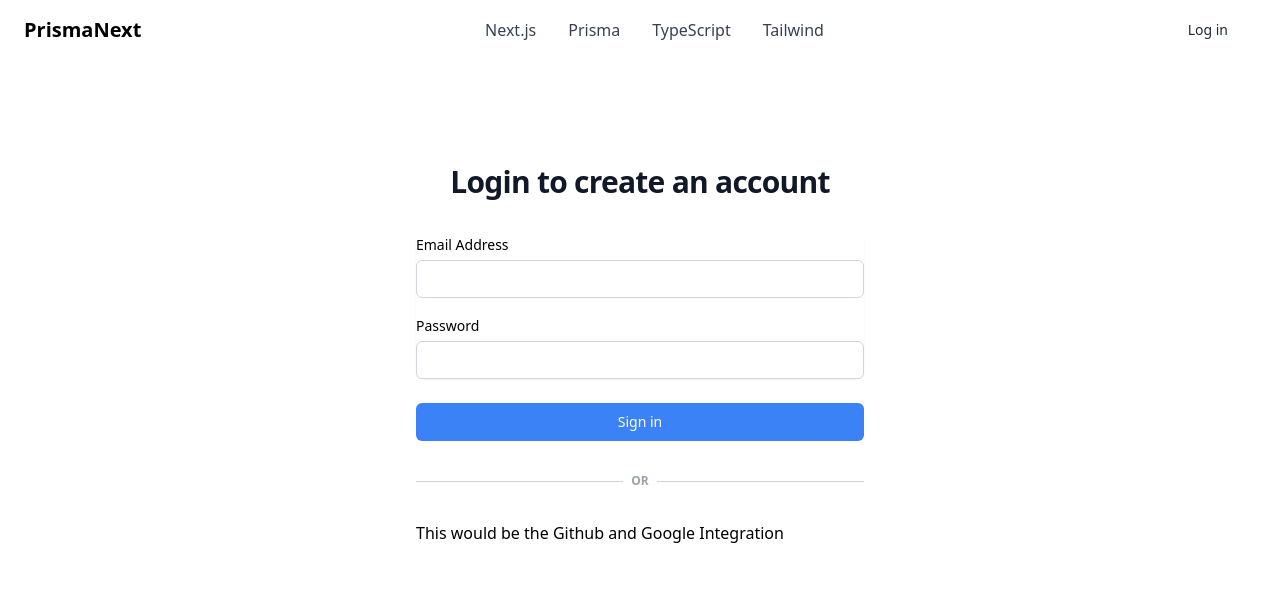
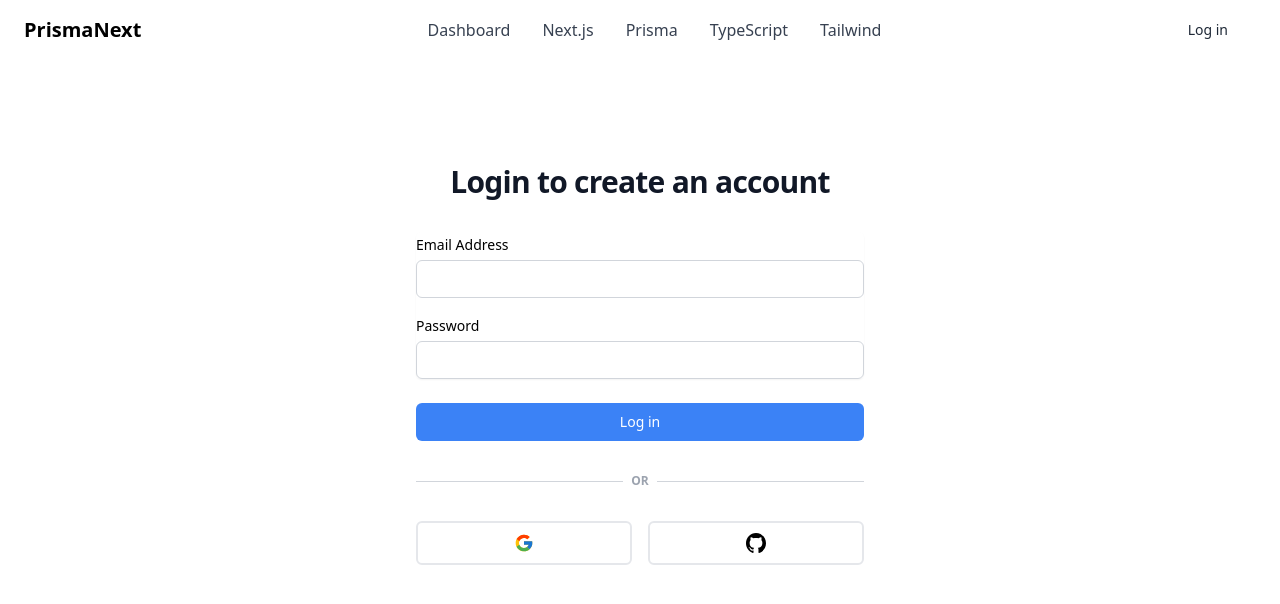
Before and after one commit to Zac-Zajdel/PrismaNext, a Next.js app: page /login in a window 1280 px wide. Shown: the top 604 px of the page. Built offline with nearby package versions, Linux system fonts and the light colour scheme.

Commit message:
feat: More setup for header and login

```diff
--- a/components/Header.tsx
+++ b/components/Header.tsx
@@ -1,8 +1,7 @@
-import { useRouter } from 'next/router'
 import { useState } from 'react'
+import Link from 'next/link'
 
 const Header = () => {
-  const router = useRouter()
   const [isToggled, setIsToggled] = useState(false)
 
   return (
@@ -17,12 +16,11 @@ const Header = () => {
           </span>
         </a>
         <div className="flex items-center lg:order-2">
-          <a
-            className="cursor-pointer text-gray-800 dark:text-white hover:bg-gray-50 focus:ring-4 focus:ring-gray-300 font-medium rounded-lg text-sm px-4 lg:px-5 py-2 lg:py-2.5 mr-2 dark:hover:bg-gray-700 focus:outline-none dark:focus:ring-gray-800"
-            onClick={() => router.push('/login')}
-          >
-            Log in
-          </a>
+          <Link href="/login">
+            <span className="cursor-pointer text-gray-800 dark:text-white hover:bg-gray-50 focus:ring-4 focus:ring-gray-300 font-medium rounded-lg text-sm px-4 lg:px-5 py-2 lg:py-2.5 mr-2 dark:hover:bg-gray-700 focus:outline-none dark:focus:ring-gray-800">
+              Log in
+            </span>
+          </Link>
           <button
             type="button"
             className="inline-flex items-center p-2 ml-1 text-sm text-gray-500 rounded-lg lg:hidden hover:bg-gray-100 focus:outline-none focus:ring-2 focus:ring-gray-200 dark:text-gray-400 dark:hover:bg-gray-700 dark:focus:ring-gray-600"
@@ -61,6 +59,13 @@ const Header = () => {
           } justify-between items-center w-full lg:flex lg:w-auto lg:order-1`}
         >
           <ul className="flex flex-col mt-4 font-medium lg:flex-row lg:space-x-8 lg:mt-0">
+            <li className="cursor-pointer">
+              <Link href="/">
+                <span className="block py-2 pr-4 pl-3 text-gray-700 border-b border-gray-100 hover:bg-gray-50 lg:hover:bg-transparent lg:border-0 lg:hover:text-primary-700 lg:p-0 dark:text-gray-400 lg:dark:hover:text-white dark:hover:bg-gray-700 dark:hover:text-white lg:dark:hover:bg-transparent dark:border-gray-700">
+                  Dashboard
+                </span>
+              </Link>
+            </li>
             <li>
               <a
                 href="https://nextjs.org"
--- a/pages/login/index.tsx
+++ b/pages/login/index.tsx
@@ -19,7 +19,7 @@ const Login = () => {
                   type="email"
                   autoComplete="email"
                   required
-                  className="relative block w-full appearance-none rounded-md border border-gray-300 px-3 mt-1 py-2 text-gray-900 placeholder-gray-500 focus:z-10 focus:border-indigo-500 focus:outline-none focus:ring-indigo-500 sm:text-sm"
+                  className="relative block w-full appearance-none rounded-md border border-gray-300 px-3 mt-1 py-2 text-gray-900 placeholder-gray-500 focus:z-10 focus:border-blue-500 focus:outline-none focus:ring-blue-500 sm:text-sm"
                 />
               </div>
               <div>
@@ -30,7 +30,7 @@ const Login = () => {
                   type="password"
                   autoComplete="current-password"
                   required
-                  className="relative block w-full appearance-none rounded-md border border-gray-300 px-3 mt-1 py-2 text-gray-900 placeholder-gray-500 focus:z-10 focus:border-indigo-500 focus:outline-none focus:ring-indigo-500 sm:text-sm"
+                  className="relative block w-full appearance-none rounded-md border border-gray-300 px-3 mt-1 py-2 text-gray-900 placeholder-gray-500 focus:z-10 focus:border-blue-500 focus:outline-none focus:ring-blue-500 sm:text-sm"
                 />
               </div>
             </div>
@@ -40,7 +40,7 @@ const Login = () => {
                 type="submit"
                 className="group relative flex w-full justify-center rounded-md border border-transparent bg-blue-500 py-2 px-4 text-sm font-medium text-white hover:bg-blue-600 focus:outline-none focus:ring-2 focus:ring-blue-500 focus:ring-offset-2"
               >
-                Sign in
+                Log in
               </button>
             </div>
           </form>
@@ -54,7 +54,94 @@ const Login = () => {
           <span className="bg-gray-300 h-px flex-grow t-2 relative top-2"></span>
         </div>
 
-        <div>This would be the Github and Google Integration</div>
+        <ul className="flex justify-between -mx-2 mb-12">
+          <li className="px-2 w-full">
+            <a
+              href="javascript:void(0)"
+              className="
+                flex
+                h-11
+                items-center
+                justify-center
+                rounded-md
+                border-2
+                text-gray-800
+                hover:bg-gray-100
+                "
+            >
+              <svg
+                xmlns="http://www.w3.org/2000/svg"
+                viewBox="0 0 48 48"
+                width="20px"
+                height="20px"
+              >
+                <path
+                  fill="#FFC107"
+                  d="M43.611,20.083H42V20H24v8h11.303c-1.649,4.657-6.08,8-11.303,8c-6.627,0-12-5.373-12-12c0-6.627,5.373-12,12-12c3.059,0,5.842,1.154,7.961,3.039l5.657-5.657C34.046,6.053,29.268,4,24,4C12.955,4,4,12.955,4,24c0,11.045,8.955,20,20,20c11.045,0,20-8.955,20-20C44,22.659,43.862,21.35,43.611,20.083z"
+                />
+                <path
+                  fill="#FF3D00"
+                  d="M6.306,14.691l6.571,4.819C14.655,15.108,18.961,12,24,12c3.059,0,5.842,1.154,7.961,3.039l5.657-5.657C34.046,6.053,29.268,4,24,4C16.318,4,9.656,8.337,6.306,14.691z"
+                />
+                <path
+                  fill="#4CAF50"
+                  d="M24,44c5.166,0,9.86-1.977,13.409-5.192l-6.19-5.238C29.211,35.091,26.715,36,24,36c-5.202,0-9.619-3.317-11.283-7.946l-6.522,5.025C9.505,39.556,16.227,44,24,44z"
+                />
+                <path
+                  fill="#1976D2"
+                  d="M43.611,20.083H42V20H24v8h11.303c-0.792,2.237-2.231,4.166-4.087,5.571c0.001-0.001,0.002-0.001,0.003-0.002l6.19,5.238C36.971,39.205,44,34,44,24C44,22.659,43.862,21.35,43.611,20.083z"
+                />
+              </svg>
+            </a>
+          </li>
+          <li className="px-2 w-full">
+            <a
+              href="javascript:void(0)"
+              className="
+                flex
+                h-11
+                items-center
+                justify-center
+                rounded-md
+                border-2
+                text-gray-800
+                hover:bg-gray-100
+                "
+            >
+              <svg
+                width="20px"
+                height="20px"
+                viewBox="0 0 20 20"
+                version="1.1"
+                xmlns="http://www.w3.org/2000/svg"
+              >
+                <title>github [#142]</title>
+                <desc>Created with Sketch.</desc>
+                <defs></defs>
+                <g
+                  id="Page-1"
+                  stroke="none"
+                  strokeWidth="1"
+                  fill="none"
+                  fillRule="evenodd"
+                >
+                  <g
+                    id="Dribbble-Light-Preview"
+                    transform="translate(-140.000000, -7559.000000)"
+                    fill="#000000"
+                  >
+                    <g id="icons" transform="translate(56.000000, 160.000000)">
+                      <path
+                        d="M94,7399 C99.523,7399 104,7403.59 104,7409.253 C104,7413.782 101.138,7417.624 97.167,7418.981 C96.66,7419.082 96.48,7418.762 96.48,7418.489 C96.48,7418.151 96.492,7417.047 96.492,7415.675 C96.492,7414.719 96.172,7414.095 95.813,7413.777 C98.04,7413.523 100.38,7412.656 100.38,7408.718 C100.38,7407.598 99.992,7406.684 99.35,7405.966 C99.454,7405.707 99.797,7404.664 99.252,7403.252 C99.252,7403.252 98.414,7402.977 96.505,7404.303 C95.706,7404.076 94.85,7403.962 94,7403.958 C93.15,7403.962 92.295,7404.076 91.497,7404.303 C89.586,7402.977 88.746,7403.252 88.746,7403.252 C88.203,7404.664 88.546,7405.707 88.649,7405.966 C88.01,7406.684 87.619,7407.598 87.619,7408.718 C87.619,7412.646 89.954,7413.526 92.175,7413.785 C91.889,7414.041 91.63,7414.493 91.54,7415.156 C90.97,7415.418 89.522,7415.871 88.63,7414.304 C88.63,7414.304 88.101,7413.319 87.097,7413.247 C87.097,7413.247 86.122,7413.234 87.029,7413.87 C87.029,7413.87 87.684,7414.185 88.139,7415.37 C88.139,7415.37 88.726,7417.2 91.508,7416.58 C91.513,7417.437 91.522,7418.245 91.522,7418.489 C91.522,7418.76 91.338,7419.077 90.839,7418.982 C86.865,7417.627 84,7413.783 84,7409.253 C84,7403.59 88.478,7399 94,7399"
+                        id="github-[#142]"
+                      ></path>
+                    </g>
+                  </g>
+                </g>
+              </svg>
+            </a>
+          </li>
+        </ul>
       </div>
     </div>
   )
```
